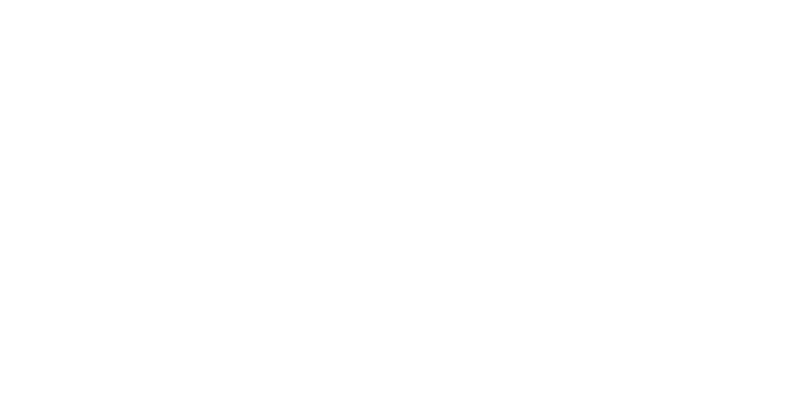
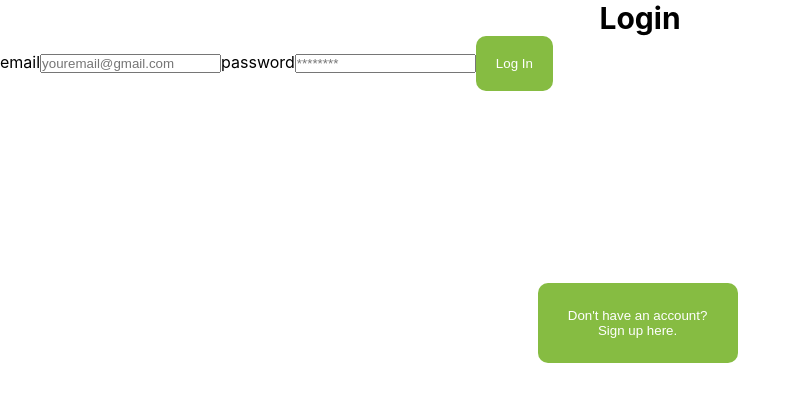
Before and after one commit to helgaosano/online-vegmart, a React (Create React App) app: page /components/login in a window 1280 px wide. Before the commit this address had no page. Shown: the top 402 px of the page, without its empty margins (0-801 px from the left). Built offline with nearby package versions, Linux system fonts and the light colour scheme.

Commit message:
started working on login form

```diff
--- a/src/App.css
+++ b/src/App.css
@@ -10,3 +10,48 @@
   background-size:cover;
 
 }
+.title{
+  padding-top: 14%;
+  font-size: 58px;
+}
+
+button {
+ border: none;
+ background-color: #86BC42;
+ padding: 20px;
+ border-radius: 10px;
+ cursor: pointer;
+ color: white;
+}
+.text {
+ text-align:left;
+ font-size: 25px;
+}
+
+h2 {
+ text-align: center;
+ font-size: 30px;
+}
+
+/*styling home section*/
+
+.text{
+  position: relative;
+}
+
+.text h3 {
+  text-align: center;
+  /* color:rgb(230, 151, 5); */
+}
+.link-btn {
+  height: 80px;
+  width:200px;
+  margin-top: 15%;
+  margin-left: 42%;
+  border: none;
+  background-color: #86BC42;
+  padding: 20px;
+  border-radius: 10px;
+  cursor: pointer;
+  color: white;
+}
--- a/src/App.js
+++ b/src/App.js
@@ -15,7 +15,7 @@
         <Route path="/home/about" element={<About/>}exact/>
         <Route path="/products" element={<Products/>}exact/>
         <Route path="/carts" element={<Cart/>}exact />
-        {/* <Route path="/components/login" element={<Login/>} exact /> */}
+        <Route path="/components/login" element={<Login/>} exact />
       </Routes>
       </div>
       /* // </BrowserRouter> */
--- a/src/components/Login.js
+++ b/src/components/Login.js
@@ -0,0 +1,27 @@
+import React, { useState } from "react";
+
+export const Login = (props) => {
+    const [email, setEmail] = useState('');
+    const [pass, setPass] = useState('');
+
+    const handleSubmit = (e) => {
+        e.preventDefault();
+        console.log(email);
+    }
+
+    return (
+        <div className="auth-form-container">
+            <h2>Login</h2>
+            <form className="login-form" onSubmit={handleSubmit}>
+                <label htmlFor="email">email</label>
+                <input value={email} onChange={(e) => setEmail(e.target.value)}type="email" placeholder="youremail@gmail.com" id="email" name="email" />
+                <label htmlFor="password">password</label>
+                <input value={pass} onChange={(e) => setPass(e.target.value)} type="password" placeholder="********" id="password" name="password" />
+                <button type="submit">Log In</button>
+            </form>
+            <button className="link-btn" onClick={() => props.onFormSwitch('signup')}>Don't have an account? Sign up here.</button>
+        </div>
+    )
+}
+
+export default Login
```
